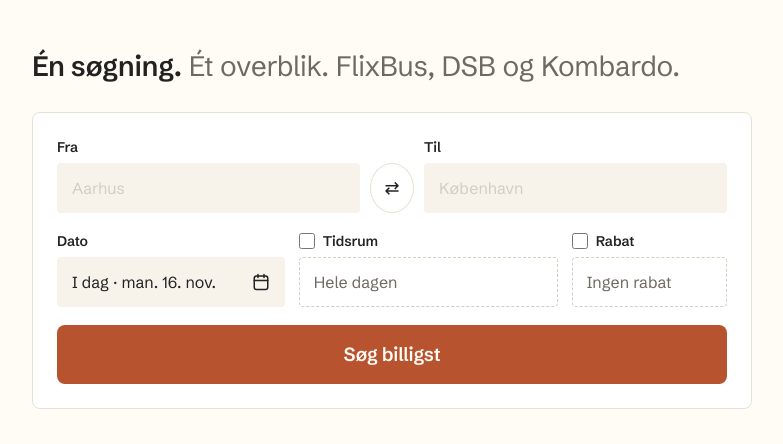
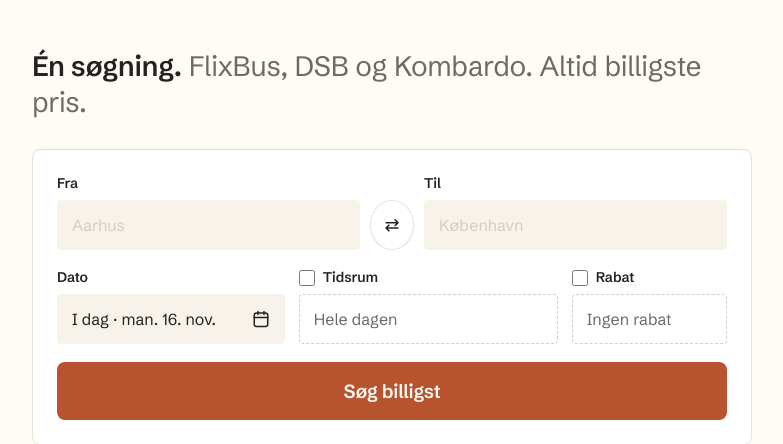
Before and after one commit to Ragdasin/offentlig, a Flask app: page / in a window 1280 px wide. Shown: the part 59-503 px from the top of the page, without its empty margins (248-1031 px from the left). Run offline with Flask 3, Linux system fonts and the light colour scheme.

Commit message:
Overskrift: Altid billigste pris
Co-Authored-By: Claude Opus 5.5 <noreply@anthropic.com>

```diff
--- a/templates/index.html
+++ b/templates/index.html
@@ -37,7 +37,7 @@
   </header>
   <main class="wrap">
     <section class="hero">
-      <h1><strong>Én søgning.</strong> Ét overblik. FlixBus, DSB og Kombardo.</h1>
+      <h1><strong>Én søgning.</strong> FlixBus, DSB og Kombardo. Altid billigste pris.</h1>
     </section>
 
     <form id="search" class="card search" autocomplete="off">
```
